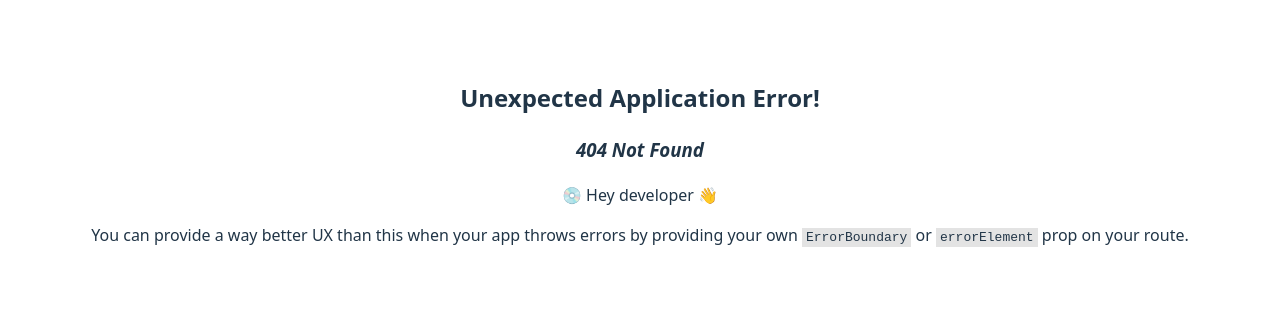
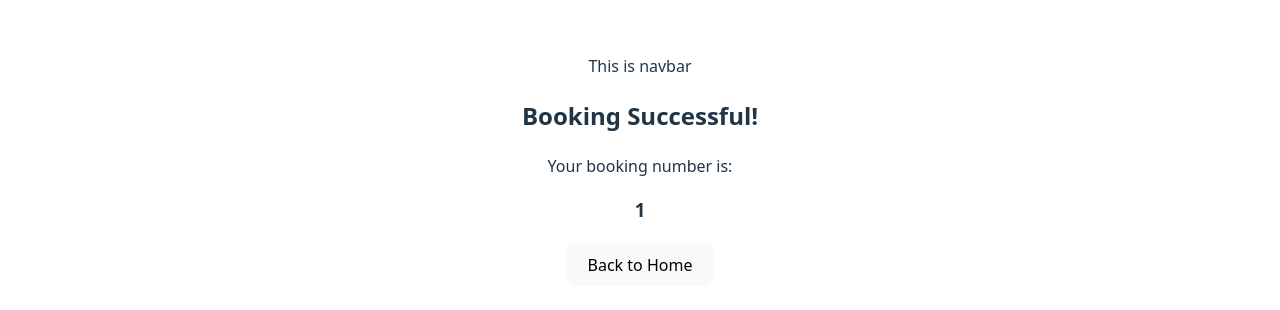
Before and after one commit to Taninwat-55/cinema-booking-system-project, a React (Vite) app in the folder client/: page /booking-confirmation/1 in a window 1280 px wide. Before the commit this address had no page. Shown: the part 238-548 px from the top of the page. Built offline with nearby package versions, Linux system fonts and the light colour scheme.

Commit message:
Add BookingConfirmationPage with booking number

```diff
--- a/client/src/Router.jsx
+++ b/client/src/Router.jsx
@@ -3,6 +3,7 @@ import App from './App';
 import LandingPage from './pages/LandingPage';
 import MovieDetailPage from './pages/MovieDetailPage';
 import BookingPage from './pages/BookingPage';
+import BookingConfirmationPage from './pages/BookingConfirmationPage';
 
 export const router = createBrowserRouter([
   {
@@ -21,6 +22,10 @@ export const router = createBrowserRouter([
         path: 'book/:id',
         element: <BookingPage />,
       },
+      {
+        path: 'booking-confirmation/:bookingNumber',
+        element: <BookingConfirmationPage />,
+      },
     ],
   },
 ]);
--- /dev/null
+++ b/client/src/pages/BookingConfirmationPage.jsx
@@ -0,0 +1,17 @@
+import { Link, useParams } from 'react-router-dom';
+
+export default function BookingConfirmationPage() {
+  const { bookingNumber } = useParams();
+
+  return (
+    <div>
+      <h2>Booking Successful!</h2>
+      <p>Your booking number is:</p>
+      <h3>{bookingNumber}</h3>
+
+      <Link to="/">
+        <button>Back to Home</button>
+      </Link>
+    </div>
+  );
+}
--- a/client/src/pages/BookingPage.jsx
+++ b/client/src/pages/BookingPage.jsx
@@ -1,4 +1,4 @@
-import { useParams } from 'react-router-dom';
+import { useNavigate, useParams } from 'react-router-dom';
 import { useEffect, useState } from 'react';
 
 function BookingPage() {
@@ -11,6 +11,8 @@ function BookingPage() {
     child: 0,
     senior: 0,
   });
+
+  const navigate = useNavigate();
 
   useEffect(() => {
     fetch(`http://localhost:3001/api/showings/${id}`)
@@ -62,7 +64,7 @@ function BookingPage() {
 
     const data = await res.json();
 
-    alert(`Booking successful! Your booking number is ${data.booking_number}`);
+    navigate(`/booking-confirmation/${data.booking_number}`);
   };
 
   const totalPrice =
```
Also changed, not shown: 1 other file (tests, documents, lock files or other folders).
